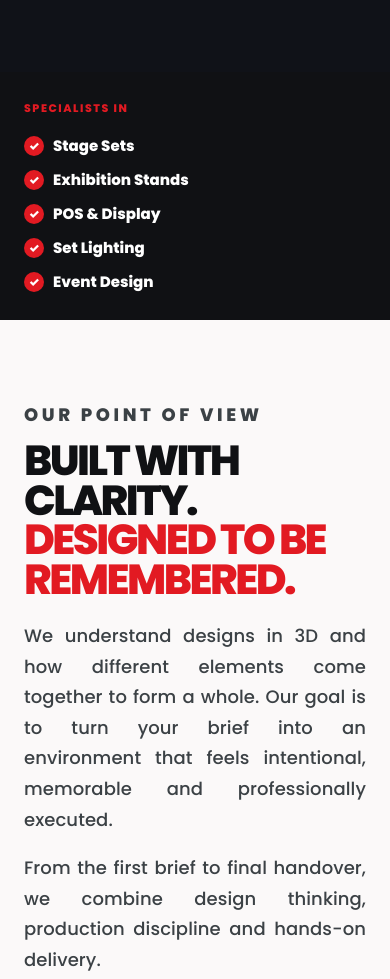
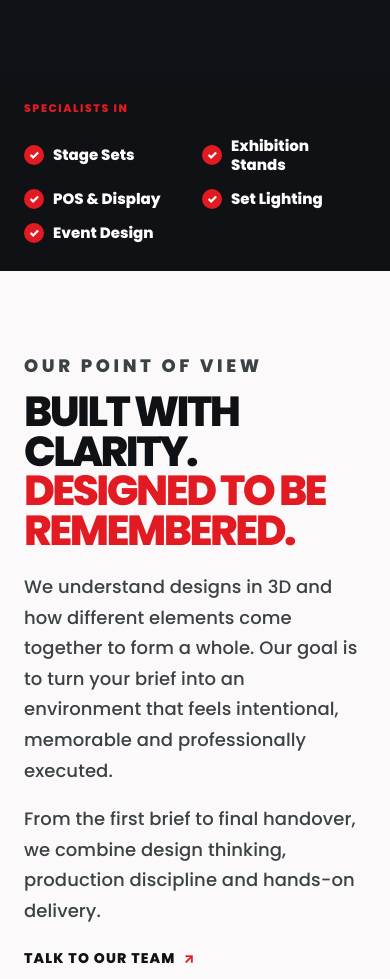
Before and after one commit to JosephKams12/stagemakerz-website, a plain HTML site: page index.html in a window 390 px wide. Shown: the part 940-1919 px from the top of the page. Drawn offline with Linux system fonts and the light colour scheme.

Commit message:
Update website changes

```diff
--- a/css/style.css
+++ b/css/style.css
@@ -1279,6 +1279,8 @@ body .portfolio-carousel .work-card img {
   .hero-lead { max-width:300px!important; font-size:10px!important; }
   .hero .button-row { justify-content:center; }
   .hero .button-row .btn { flex:0 1 min(150px, calc((100% - 8px) / 2)); min-width:0; font-size:10px!important; }
+  .section:not(.hero) p { text-align:left!important; }
+  .trust-list { grid-template-columns:repeat(2, minmax(0, 1fr)); }
 }
 
 /* Center only the hero copy; paragraph text elsewhere remains unchanged. */
```
